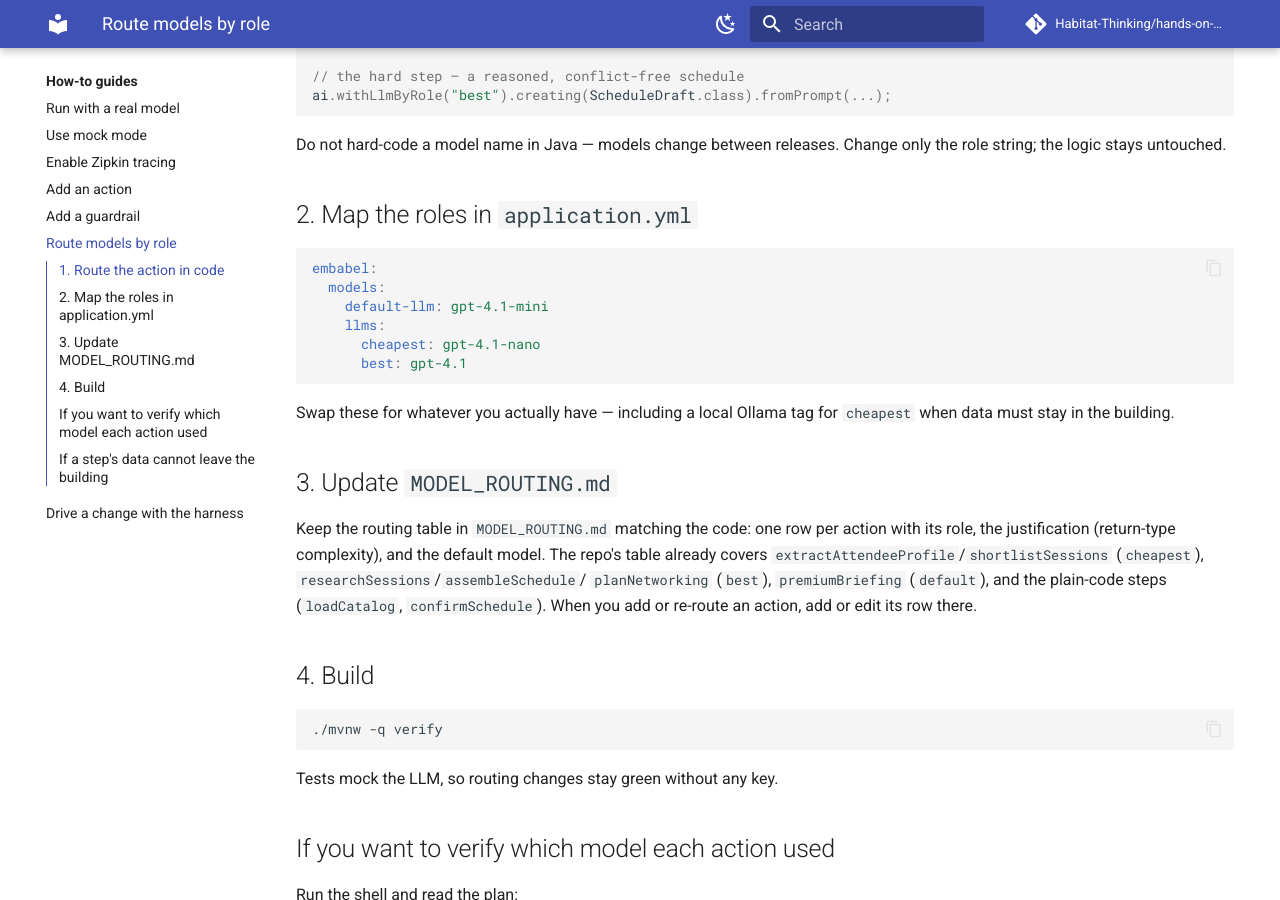
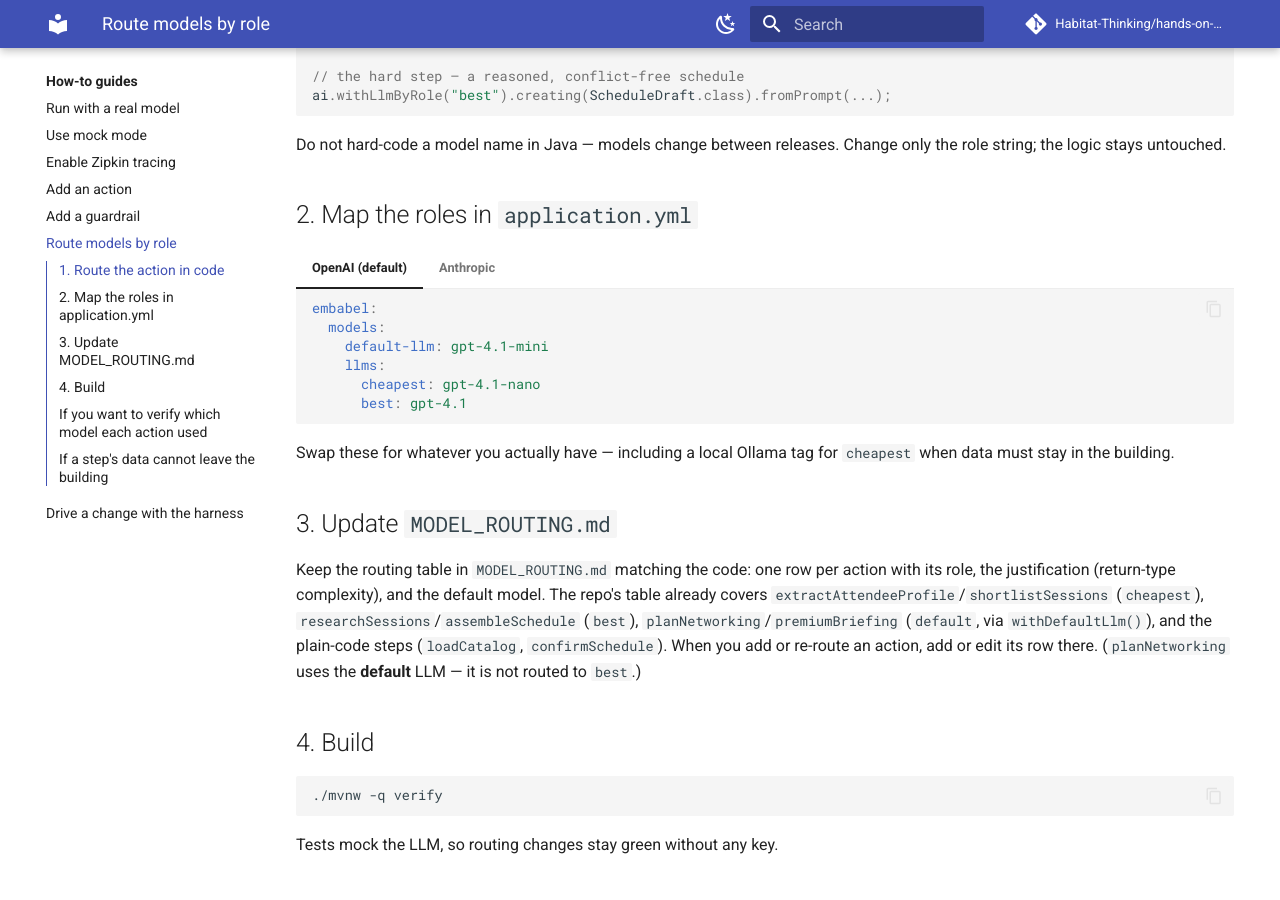
Before and after one commit to Habitat-Thinking/hands-on-agent-development, an MkDocs documentation site: the page built from docs/how-to/route-models-by-role.md, in a window 1280 px wide and 900 px high, scrolled down 463 px. Built offline with MkDocs 1.6.1 and Material for MkDocs 9.7.7, drawn with Linux system fonts in a browser that asks for light colours; comment, search, counter and statistics services are not loaded.

Commit message:
docs: fix routing-table contradiction and add an Anthropic mapping (#12) (#21)
- route-models-by-role.md contradicted the code: it listed planNetworking
  under `best`, but the code (and MODEL_ROUTING.md) uses withDefaultLlm() =
  `default`. Move planNetworking/premiumBriefing to the default group and add
  an explicit note.
- Add an Anthropic (claude-*) variant of the role→model mapping using current
  model ids (cheapest: claude-haiku-4-5, best: claude-opus-4-8,
  default-llm: claude-sonnet-5), presented as a tabbed alternative to OpenAI,
  and spell out that default-llm must change too or the app has no resolvable
  default. This makes good on README's "OpenAI or Anthropic" promise and the
  run-with-a-real-model.md pointer.
- Lab 6 worksheet: note the two naming layers (service methods vs @Action
  wrapper names) so learners aren't surprised the routing tables use
  extractAttendeeProfile while they edit extractProfile.

Addresses the docs-side items of #12; the lab6-before MODEL_ROUTING.md
skeleton is handled with the lab-branch re-cut.

Co-authored-by: Claude Opus 4.8 (1M context) <noreply@anthropic.com>

````diff
--- a/docs/how-to/route-models-by-role.md
+++ b/docs/how-to/route-models-by-role.md
@@ -23,14 +23,32 @@ the logic stays untouched.
 
 ## 2. Map the roles in `application.yml`
 
-```yaml
-embabel:
-  models:
-    default-llm: gpt-4.1-mini
-    llms:
-      cheapest: gpt-4.1-nano
-      best: gpt-4.1
-```
+=== "OpenAI (default)"
+
+    ```yaml
+    embabel:
+      models:
+        default-llm: gpt-4.1-mini
+        llms:
+          cheapest: gpt-4.1-nano
+          best: gpt-4.1
+    ```
+
+=== "Anthropic"
+
+    ```yaml
+    embabel:
+      models:
+        default-llm: claude-sonnet-5     # must resolve, or the app has no default LLM
+        llms:
+          cheapest: claude-haiku-4-5
+          best: claude-opus-4-8
+    ```
+
+    Point the roles at Anthropic models and set `ANTHROPIC_API_KEY` (see
+    [Run against a real model](run-with-a-real-model.md)). **`default-llm` must change too** — every
+    action that calls `withDefaultLlm()` (e.g. `planNetworking`) resolves it, so leaving it on a
+    `gpt-4.1*` id while routing the roles to `claude-*` leaves the app with no resolvable default.
 
 Swap these for whatever you actually have — including a local Ollama tag for `cheapest` when data
 must stay in the building.
@@ -39,9 +57,10 @@ must stay in the building.
 
 Keep the routing table in `MODEL_ROUTING.md` matching the code: one row per action with its role,
 the justification (return-type complexity), and the default model. The repo's table already covers
-`extractAttendeeProfile`/`shortlistSessions` (`cheapest`), `researchSessions`/`assembleSchedule`/
-`planNetworking` (`best`), `premiumBriefing` (`default`), and the plain-code steps (`loadCatalog`,
-`confirmSchedule`). When you add or re-route an action, add or edit its row there.
+`extractAttendeeProfile`/`shortlistSessions` (`cheapest`), `researchSessions`/`assembleSchedule`
+(`best`), `planNetworking`/`premiumBriefing` (`default`, via `withDefaultLlm()`), and the plain-code
+steps (`loadCatalog`, `confirmSchedule`). When you add or re-route an action, add or edit its row
+there. (`planNetworking` uses the **default** LLM — it is not routed to `best`.)
 
 ## 4. Build
 
````
Also changed, not shown: labs/lab6-model-routing.md (+4 -0 lines).
